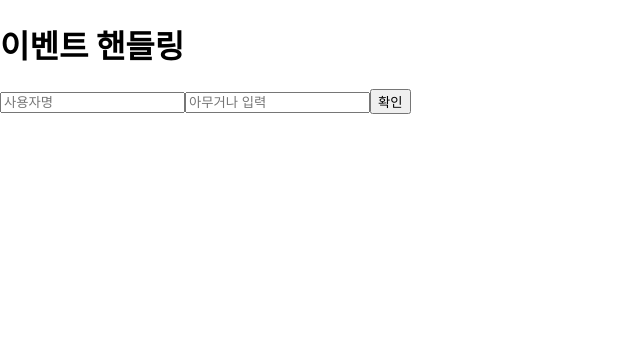
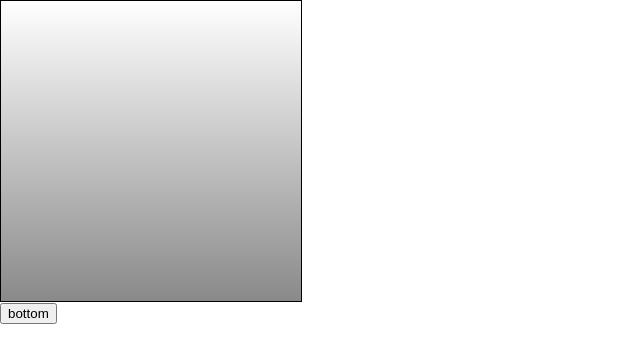
Before and after one commit to hseonjin/React-Study, a React (Create React App) app: page / in a window 1280 px wide. Shown: the top 362 px of the page, without its empty margins (0-640 px from the left). Built offline with nearby package versions, Linux system fonts and the light colour scheme.

Commit message:
docs: 05

```diff
--- a/src/App.js
+++ b/src/App.js
@@ -1,11 +1,13 @@
-import React from 'react';
-// import logo from './logo.svg';
+import React, { Component } from 'react';
+import logo from './logo.svg';
 import './App.css';
-// import MyComponent from './MyComponent';
-// import Counter from './Counter';
-// import Say from './Say';
-// import { Fragment } from 'react';
+import MyComponent from './MyComponent';
+import Counter from './Counter';
+import Say from './Say';
+import { Fragment } from 'react';
 import EventPractice from './EventPractice';
+import ValidationSample from './ValidationSample';
+import ScrollBox from './ScrollBox';
 
 // const App = () => {
 //   return (
@@ -17,9 +19,16 @@ import EventPractice from './EventPractice';
 
 // export default App;
 
-const App = () => {
-  return <EventPractice />;
-};
+class App extends Component {
+  render() {
+    return (
+      <div>
+        <ScrollBox ref={(ref) => (this.ScrollBox = ref)} />
+        <button onClick={() => this.ScrollBox.scrollToBottom()}>bottom</button>
+      </div>
+    );
+  }
+}
 
 export default App;
 
--- /dev/null
+++ b/src/ScrollBox.js
@@ -0,0 +1,36 @@
+import React, { Component } from 'react';
+
+class ScrollBox extends Component {
+  scrollToBottom = () => {
+    const { scrollHeight, clientHeight } = this.box;
+    this.box.scrollTop = scrollHeight - clientHeight;
+  };
+
+  render() {
+    const style = {
+      border: '1px solid black',
+      height: '300px',
+      width: '300px',
+      overflow: 'auto',
+      position: 'relative',
+    };
+
+    const innerStyle = {
+      width: '100%',
+      height: '650px',
+      background: 'linear-gradient(white, black)',
+    };
+    return (
+      <div
+        style={style}
+        ref={(ref) => {
+          this.box = ref;
+        }}
+      >
+        <div style={innerStyle} />
+      </div>
+    );
+  }
+}
+
+export default ScrollBox;
--- /dev/null
+++ b/src/ValidationSample.css
@@ -0,0 +1,6 @@
+.success {
+    background-color: lightgreen;
+}
+.failure {
+    background-color: lightcoral;
+}
--- /dev/null
+++ b/src/ValidationSample.js
@@ -0,0 +1,47 @@
+import React, { Component } from 'react';
+import './ValidationSample.css';
+
+class ValidationSample extends Component {
+  state = {
+    password: '',
+    clicked: false,
+    validated: false,
+  };
+
+  handleChange = (e) => {
+    this.setState({
+      password: e.target.value, // 실제 이벤트가 발생한 노드
+    });
+  };
+
+  handleButtonClick = () => {
+    this.setState({
+      clicked: true,
+      validated: this.state.password === '0000',
+    });
+    this.input.focus();
+  };
+
+  render() {
+    return (
+      <div>
+        <input
+          ref={(ref) => (this.input = ref)}
+          type="password"
+          value={this.state.password}
+          onChange={this.handleChange}
+          className={
+            this.state.clicked
+              ? this.state.validated
+                ? 'success'
+                : 'failure'
+              : ''
+          }
+        />
+        <button onClick={this.handleButtonClick}>검증하기</button>
+      </div>
+    );
+  }
+}
+
+export default ValidationSample;
```
Also changed, not shown: src/createRef.js (added, +19 -0 lines), study_note/ch05.md (added, +58 -0 lines).
